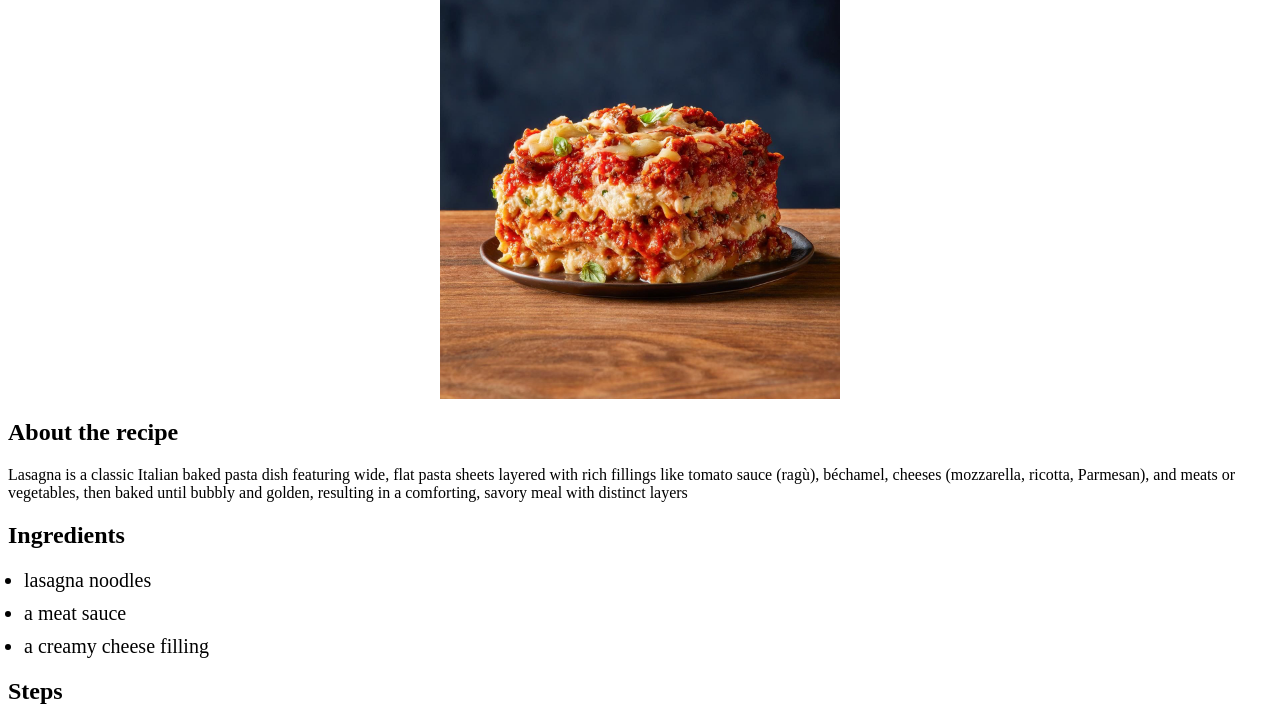
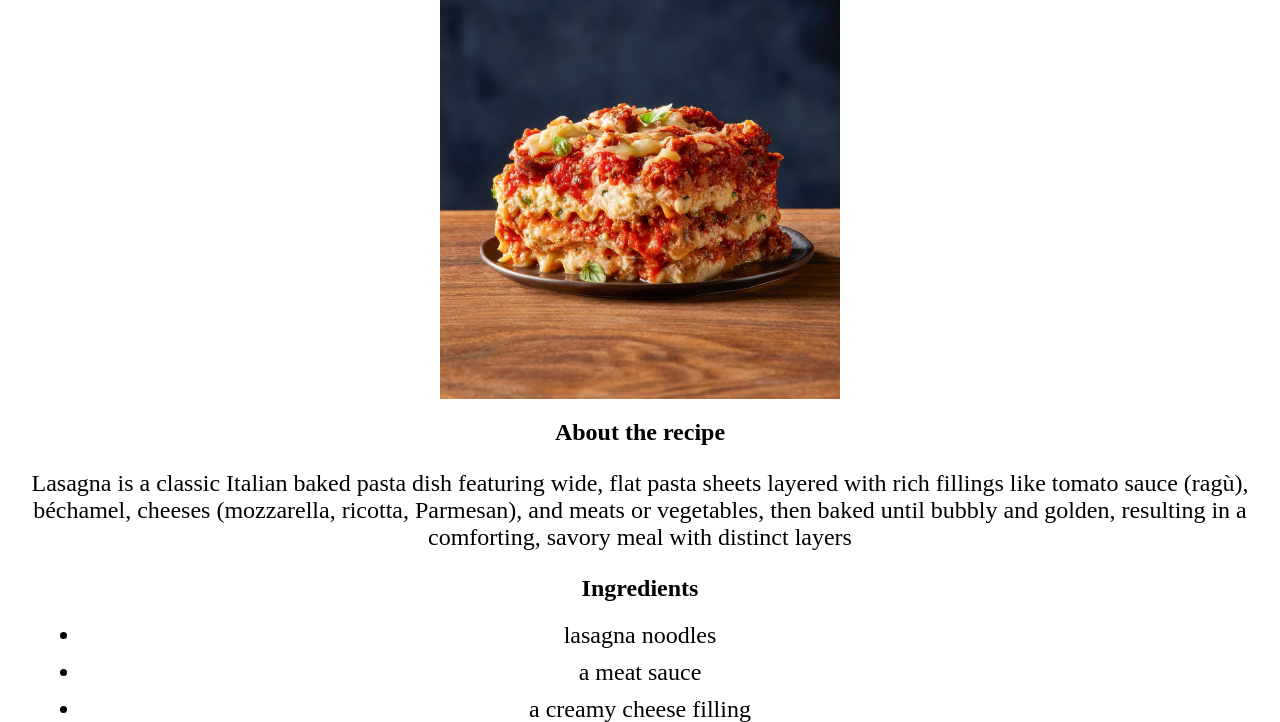
Before and after one commit to rudrapratapsinghh/odin_recipes, a plain HTML site: page recipes/lasagna.html in a window 1280 px wide. Shown: the part 66-788 px from the top of the page. Drawn offline with Linux system fonts and the light colour scheme.

Commit message:
Make style changes to all pages

```diff
--- a/recipes/lasagna.html
+++ b/recipes/lasagna.html
@@ -11,14 +11,14 @@
         Lasagna
     </h1>
     <img src="../images/lasagna.jpg" alt="an image of cooked lasagna">
-
+    <div class="about">
     <h2>
         About the recipe
     </h2>
     <p>
         Lasagna is a classic Italian baked pasta dish featuring wide, flat pasta sheets layered with rich fillings like tomato sauce (ragù), béchamel, cheeses (mozzarella, ricotta, Parmesan), and meats or vegetables, then baked until bubbly and golden, resulting in a comforting, savory meal with distinct layers
 
-    </p>
+    </p></div>
     <h2>
         Ingredients
     </h2>
@@ -37,7 +37,10 @@
         <li>Assemble the Lasagna</li>
         <li>Bake and Rest</li>
     </ol>
-    <a href="../index.html">Home</a>
+
 
 </body>
+<footer>
+    <a href="../index.html">Home</a>
+</footer>
 </html>
--- a/styles.css
+++ b/styles.css
@@ -20,3 +20,14 @@ img {
     width: auto;
     margin: 20px auto;
 }
+.about,h2,ol,ul{
+    text-align: center;
+}
+p,ol,ul {
+    font-size: 24px;
+}
+ol,ul{
+    margin:12px auto;
+    padding:0;
+    width: 90%;
+}
```
Also changed, not shown: recipes/coquito.html (+1 -0 lines), recipes/eggnog_blondies.html (+1 -0 lines).
